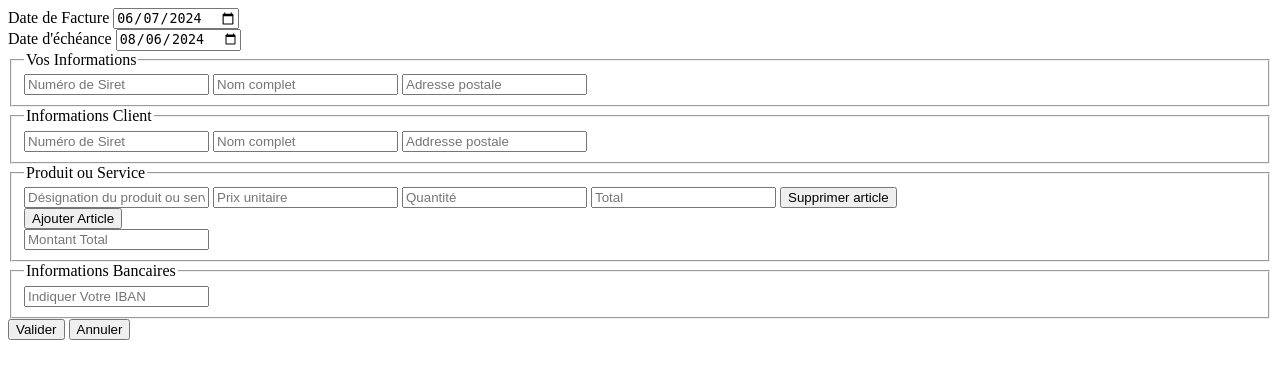
After one commit to WildCodeSchool-2024-02/php-poec-paris-p2-bills, a PHP site: template src/View/Invoice/create_invoice.html.twig in a window 1280 px wide. The commit adds this page. Shown: the top 379 px of the page. Run offline with PHP 8.4, Linux system fonts and the light colour scheme; the template is opened without the code that fills it, so the values that code supplies are empty; some libraries are stand-ins or nearby versions.

Commit message:
Ajout de la view et du javascript

```diff
--- /dev/null
+++ b/src/View/Invoice/create_invoice.html.twig
@@ -0,0 +1,71 @@
+{% extends 'layout.html.twig' %}
+
+{% block links %}
+
+{% endblock %}
+
+{% block scripts %}
+    <script rel="script" src="/assets/script/script.js" defer></script>
+{% endblock %}
+
+{% block subtitle %}
+    Formulaire de création
+{% endblock %}
+
+{% block content %}
+
+    {{(errors.0)}}
+
+    <form action="" method="post">
+        <div>
+            <label for="created_at">Date de Facture</label>
+            <input type="date" name="created_at" id="created_at" value="{{ "now"|date("Y-m-d") }}" required>
+        </div>
+
+        <div>
+            <label for="due_at">Date d'échéance</label>
+            <input type="date" name="due_at" id="due_at" value="{{ "now"|date_modify("+60 day")|date("Y-m-d") }}" required>
+        </div>
+
+        <fieldset>
+            <legend>Vos Informations</legend>
+            <input type="text" name="user_siret" id="user_siret" placeholder="Numéro de Siret" maxlength="14" pattern="[0-9]{14}" title="Le numéro de Siret doit comporter 14 chiffres" required>
+            <input type="text" name="user_name" id="user_name" placeholder="Nom complet" maxlength="255" pattern="[A-Za-zÀ-ÿ '-]" title="Le nom complet ne doit contenir que des lettres, des espaces et des tirets" required>
+            <input type="text" name="user_address" id="user_address" placeholder="Adresse postale" maxlength="255" pattern="[A-Za-zÀ-ÿ '-]" required>
+        </fieldset>
+
+        <fieldset>
+            <legend>Informations Client</legend>
+            <input type="text" name="client_siret" id="client_siret" placeholder="Numéro de Siret" maxlength="14" pattern="[0-9]{14}" title="Le numéro de Siret doit contenir 14 chiffres">
+            <input type="text" name="client_name" id="client_name" placeholder="Nom complet" maxlength="255" pattern="[A-Za-zÀ-ÿ '-]" title="Le nom complet ne doit contenir que des lettres, des espaces et des tirets">
+            <input type="text" name="client_address" id="client_address" placeholder="Addresse postale" maxlength="255" pattern="[A-Za-zÀ-ÿ '-]">
+        </fieldset>
+
+        <fieldset>
+            <legend>Produit ou Service</legend>
+            <div id="product-container">
+                <div class="product-line">
+                    <input type="text" name="product_name_1" placeholder="Désignation du produit ou service" maxlength="100" pattern="[A-Za-zÀ-ÿ0-9 '-]" required>
+                    <input type="text" name="product_price_1" placeholder="Prix unitaire" maxlength="10" pattern="[1-9]+([,\.][0-9]{1,2})?" required>
+                    <input type="text" name="product_quantity_1" placeholder="Quantité" maxlength="5" pattern="[1-9]+([,\.][0-9]{1,2})?" required>
+                    <input type="text" name="product_total_1" placeholder="Total" maxlength="10" pattern="[1-9]+([,\.][0-9]{1,2})?" required readonly>
+                    <button type="button" class="remove-item">Supprimer article</button>
+                </div>
+            </div>
+
+            <div>
+                <button type="button" id="add-item">Ajouter Article</button>
+            </div>
+
+            <input type="text" name="total_amount" id="total_amount" placeholder="Montant Total" required readonly>
+        </fieldset>
+
+        <fieldset>
+            <legend>Informations Bancaires</legend>
+            <input type="text" name="user_bank_details" id="user_bank_details" placeholder="Indiquer Votre IBAN" maxlength="34" pattern="[A-Z]{2}\d{2}[A-Z0-9]" title="Veuillez entrer un IBAN valide">
+        </fieldset>
+
+        <button type="submit">Valider</button>
+        <button type="reset">Annuler</button>
+    </form>
+{% endblock %}
--- a/src/View/layout.html.twig
+++ b/src/View/layout.html.twig
@@ -6,10 +6,13 @@
         <meta name="viewport" content="width=device-width, initial-scale=1">
         <link rel="icon" href="/assets/images/favicon.png">
 
-    <title>{% block title %}{% endblock %}</title>
+        {% block links %}{% endblock %}
 
-    <link rel="stylesheet" href="/assets/css/style.css">
-    {% block stylesheet %}{% endblock %}
+        <script src="https://kit.fontawesome.com/f61418b52c.js" crossorigin="anonymous"></script>
+
+        {% block scripts %}{% endblock %}
+
+        <title> Site facturation - {% block subtitle %}{% endblock %}</title>
     </head>
 
     <body>
```
Also changed, not shown: public/assets/script/script.js (added). Lines whose indentation alone changed are shown as unchanged.
